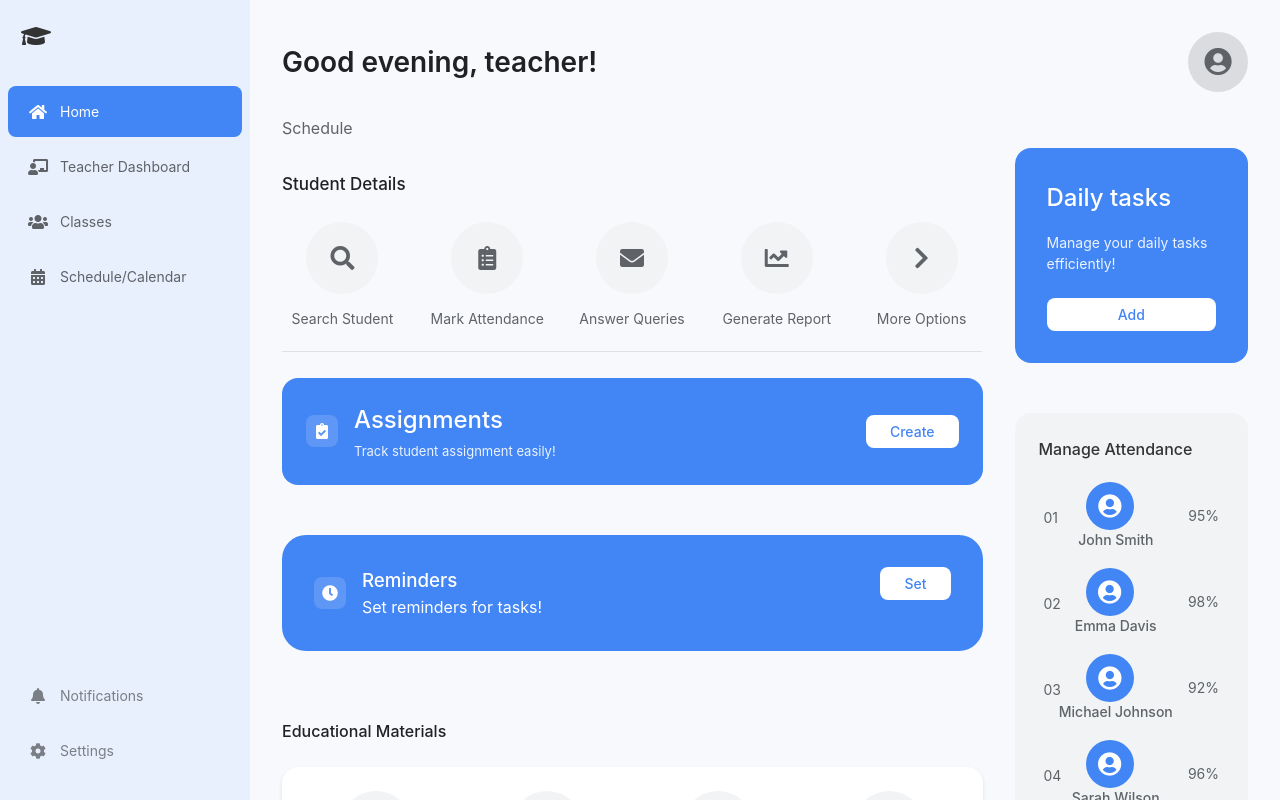
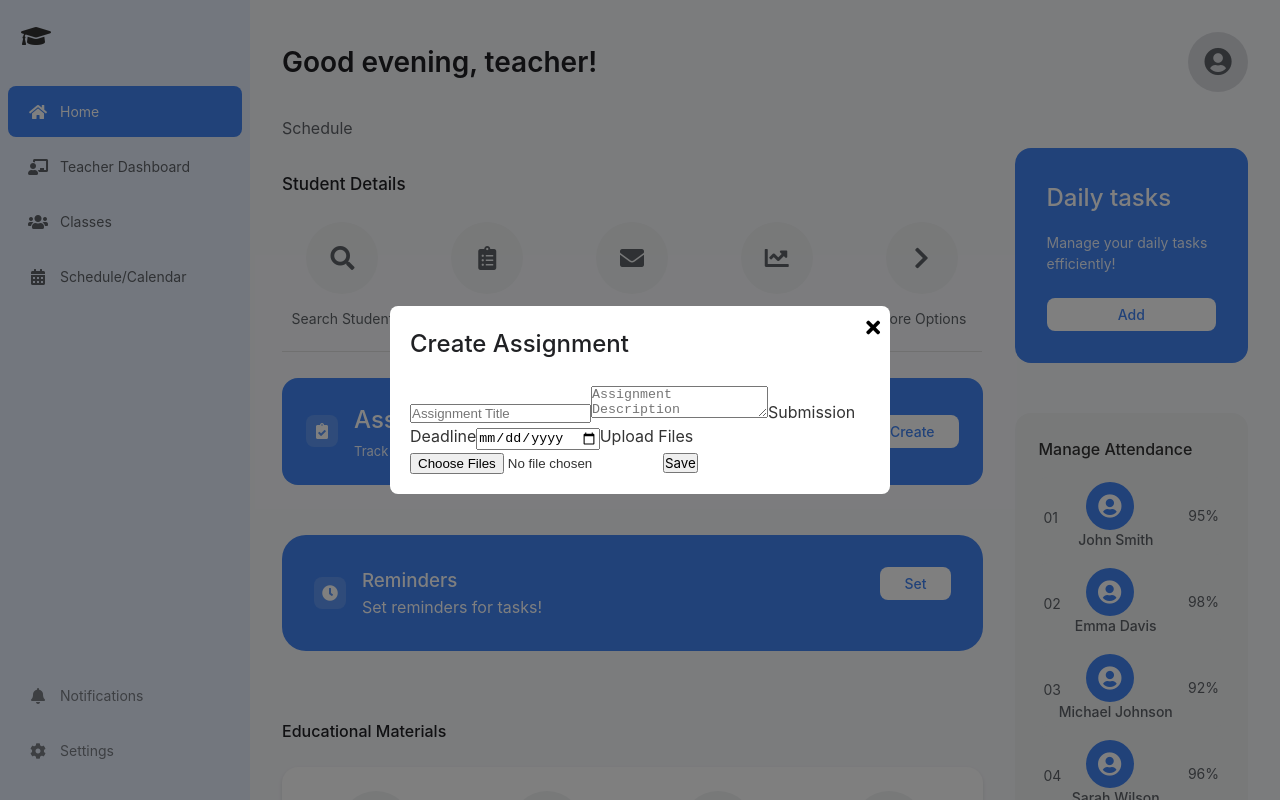
Before and after one commit to Pras-20/EZedu, a React (Create React App) app in the folder frontend/: page / in a window 1280 px wide. Both pictures are taken after a click on the button "Create". Shown: the top 800 px of the page. Built offline with nearby package versions, Linux system fonts and the light colour scheme.

Commit message:
assignment creating

```diff
--- a/frontend/src/components/Dashboard/Dashboard.css
+++ b/frontend/src/components/Dashboard/Dashboard.css
@@ -845,54 +845,25 @@
   justify-content: center;
   align-items: center;
   z-index: 1000;
-  backdrop-filter: blur(4px);
 }
 
 .modal-content {
   background-color: white;
-  padding: 32px;
-  border-radius: 16px;
+  padding: 20px;
+  border-radius: 8px;
   width: 90%;
-  max-width: 800px;
-  max-height: 90vh;
-  overflow-y: auto;
+  max-width: 500px;
   position: relative;
-  box-shadow: 0 4px 20px rgba(0, 0, 0, 0.15);
-  animation: modalFadeIn 0.3s ease;
-}
-
-@keyframes modalFadeIn {
-  from {
-    opacity: 0;
-    transform: translateY(20px);
-  }
-  to {
-    opacity: 1;
-    transform: translateY(0);
-  }
 }
 
 .close-btn {
   position: absolute;
-  top: 20px;
-  right: 20px;
+  top: 10px;
+  right: 10px;
   background: none;
   border: none;
-  font-size: 24px;
+  font-size: 20px;
   cursor: pointer;
-  color: #5f6368;
-  width: 32px;
-  height: 32px;
-  border-radius: 50%;
-  display: flex;
-  align-items: center;
-  justify-content: center;
-  transition: all 0.3s ease;
-}
-
-.close-btn:hover {
-  background-color: #f1f3f4;
-  color: #4285f4;
 }
 
 .modal-content h2 {
--- a/frontend/src/components/Dashboard/Dashboard.jsx
+++ b/frontend/src/components/Dashboard/Dashboard.jsx
@@ -17,6 +17,9 @@ const Dashboard = () => {
   const [selectedReportStudent, setSelectedReportStudent] = useState(null);
   const [studentMarks, setStudentMarks] = useState({});
   const [selectedStudentMarks, setSelectedStudentMarks] = useState(null);
+  const [isAssignmentModalOpen, setAssignmentModalOpen] = useState(false);
+  const [assignments, setAssignments] = useState([]);
+  const [currentAssignment, setCurrentAssignment] = useState(null);
 
   const students = useMemo(
     () => [
@@ -239,6 +242,28 @@ const Dashboard = () => {
     saveAs(blob, `${selectedReportStudent.name}_performance_report.xlsx`);
   };
 
+  const handleCreateAssignment = () => {
+    setCurrentAssignment(null);
+    setAssignmentModalOpen(true);
+  };
+
+  const handleSaveAssignment = (assignment) => {
+    if (currentAssignment) {
+      // Edit existing assignment
+      setAssignments(
+        assignments.map((a) => (a.id === assignment.id ? assignment : a))
+      );
+    } else {
+      // Create new assignment
+      setAssignments([...assignments, { ...assignment, id: Date.now() }]);
+    }
+    setAssignmentModalOpen(false);
+  };
+
+  const handleDeleteAssignment = (id) => {
+    setAssignments(assignments.filter((a) => a.id !== id));
+  };
+
   return (
     <main className="dashboard">
       <header className="dashboard-header">
@@ -384,7 +409,10 @@ const Dashboard = () => {
       {isAttendanceModalOpen && (
         <div className="modal-overlay">
           <div className="modal-content attendance-modal">
-            <button className="close-btn" onClick={() => setAttendanceModalOpen(false)}>
+            <button
+              className="close-btn"
+              onClick={() => setAttendanceModalOpen(false)}
+            >
               <i className="fas fa-times"></i>
             </button>
             <h2>Mark Attendance</h2>
@@ -421,7 +449,9 @@ const Dashboard = () => {
                         className={`attendance-btn present ${
                           attendance[student.id] === "Present" ? "active" : ""
                         }`}
-                        onClick={() => handleAttendanceChange(student.id, "Present")}
+                        onClick={() =>
+                          handleAttendanceChange(student.id, "Present")
+                        }
                         type="button"
                       >
                         Present
@@ -430,7 +460,9 @@ const Dashboard = () => {
                         className={`attendance-btn absent ${
                           attendance[student.id] === "Absent" ? "active" : ""
                         }`}
-                        onClick={() => handleAttendanceChange(student.id, "Absent")}
+                        onClick={() =>
+                          handleAttendanceChange(student.id, "Absent")
+                        }
                         type="button"
                       >
                         Absent
@@ -453,7 +485,10 @@ const Dashboard = () => {
       {isReportModalOpen && (
         <div className="modal-overlay">
           <div className="modal-content">
-            <button className="close-btn" onClick={() => setReportModalOpen(false)}>
+            <button
+              className="close-btn"
+              onClick={() => setReportModalOpen(false)}
+            >
               <i className="fas fa-times"></i>
             </button>
             <h2>Student Performance Report</h2>
@@ -469,7 +504,11 @@ const Dashboard = () => {
               {Object.keys(studentMarks).map((studentId) => {
                 const student = students.find((s) => s.id === studentId);
                 return (
-                  <li key={studentId} onClick={() => handleStudentSelectReport(student)} className="student-item">
+                  <li
+                    key={studentId}
+                    onClick={() => handleStudentSelectReport(student)}
+                    className="student-item"
+                  >
                     <div className="student-info">
                       <strong>{student.name}</strong>
                     </div>
@@ -487,7 +526,10 @@ const Dashboard = () => {
       {selectedStudentMarks && (
         <div className="modal-overlay">
           <div className="modal-content">
-            <button className="close-btn" onClick={() => setSelectedStudentMarks(null)}>
+            <button
+              className="close-btn"
+              onClick={() => setSelectedStudentMarks(null)}
+            >
               <i className="fas fa-times"></i>
             </button>
             <h2>{selectedReportStudent.name}'s Marks</h2>
@@ -528,7 +570,9 @@ const Dashboard = () => {
                 <p>Track student assignment easily!</p>
               </div>
             </div>
-            <button className="create-btn">Create</button>
+            <button className="create-btn" onClick={handleCreateAssignment}>
+              Create
+            </button>
           </section>
 
           <section className="tasks-section">
@@ -599,6 +643,46 @@ const Dashboard = () => {
           </section>
         </aside>
       </div>
+
+      {isAssignmentModalOpen && (
+        <div className="modal-overlay">
+          <div className="modal-content">
+            <button
+              className="close-btn"
+              onClick={() => setAssignmentModalOpen(false)}
+            >
+              <i className="fas fa-times"></i>
+            </button>
+            <h2>
+              {currentAssignment ? "Edit Assignment" : "Create Assignment"}
+            </h2>
+
+            <form onSubmit={handleSaveAssignment}>
+              <input type="text" placeholder="Assignment Title" required />
+              <textarea
+                placeholder="Assignment Description"
+                required
+              ></textarea>
+
+              <label>Submission Deadline</label>
+              <input type="date" required />
+
+              <label>Upload Files</label>
+              <input type="file" accept=".pdf,.doc,.docx" multiple />
+
+              <button type="submit">Save</button>
+            </form>
+
+            {currentAssignment && (
+              <button
+                onClick={() => handleDeleteAssignment(currentAssignment.id)}
+              >
+                Delete
+              </button>
+            )}
+          </div>
+        </div>
+      )}
     </main>
   );
 };
```
